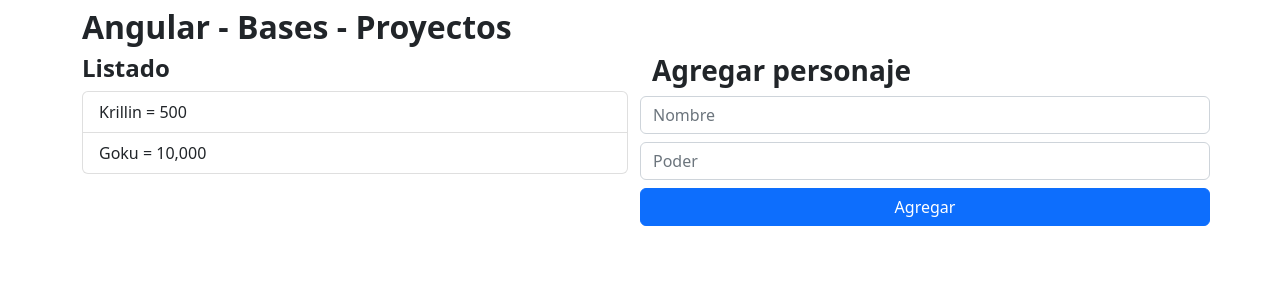
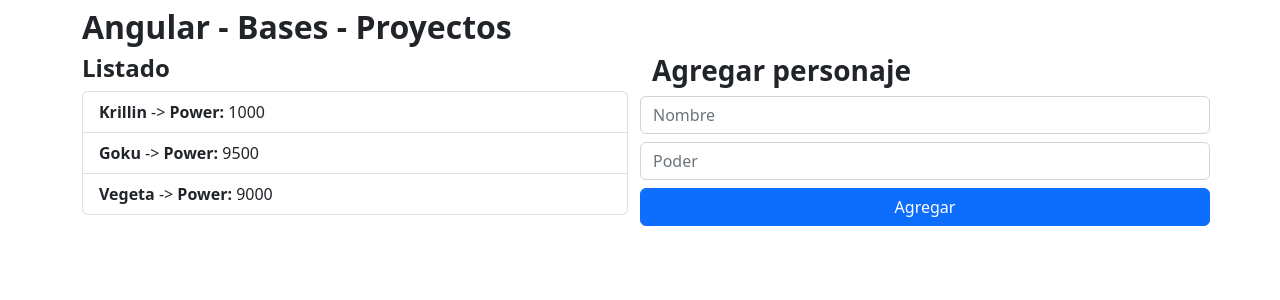
Before and after one commit to alexDev2808/angular-bases, an Angular app: page / in a window 1280 px wide. Shown: the top 300 px of the page. Built offline with nearby package versions, Linux system fonts and the light colour scheme.

Commit message:
@Input()

```diff
--- a/src/app/dbz/components/list/list.component.html
+++ b/src/app/dbz/components/list/list.component.html
@@ -1,5 +1,4 @@
 <h4 class="fw-semibold">Listado</h4>
 <ul class="list-group">
-    <li class="list-group-item">Krillin = 500</li>
-    <li class="list-group-item">Goku = 10,000</li>
+    <li *ngFor="let character of characterList" class="list-group-item"><strong>{{ character.name }}</strong> -> <b>Power: </b> {{ character.power }} </li>
 </ul>
--- a/src/app/dbz/components/list/list.component.ts
+++ b/src/app/dbz/components/list/list.component.ts
@@ -1,4 +1,5 @@
-import { Component } from '@angular/core';
+import { Component, Input } from '@angular/core';
+import { Character } from '../../interfaces/character.interface';
 
 @Component({
   selector: 'app-dbz-list',
@@ -7,4 +8,11 @@ import { Component } from '@angular/core';
 })
 export class ListComponent {
 
+  @Input()
+  public characterList: Character[] = [
+    {
+      name: 'Trunk',
+      power: 10
+    }
+  ]
 }
--- /dev/null
+++ b/src/app/dbz/interfaces/character.interface.ts
@@ -0,0 +1,4 @@
+export interface Character {
+    name: string,
+    power: number
+}
--- a/src/app/dbz/pages/main-page.component.html
+++ b/src/app/dbz/pages/main-page.component.html
@@ -2,7 +2,7 @@
 <div class="row">
     <div class="col">
 
-        <app-dbz-list></app-dbz-list>
+        <app-dbz-list [characterList]="characters"></app-dbz-list>
 
     </div>
 
--- a/src/app/dbz/pages/main-page.component.ts
+++ b/src/app/dbz/pages/main-page.component.ts
@@ -1,4 +1,5 @@
 import { Component } from '@angular/core';
+import { Character } from '../interfaces/character.interface';
 
 @Component({
   selector: 'app-dbz-main-page',
@@ -7,4 +8,18 @@ import { Component } from '@angular/core';
 })
 export class MainPageComponent {
 
+  public characters: Character[] = [
+    {
+      name: 'Krillin',
+      power: 1000,
+    },
+    {
+      name: "Goku",
+      power: 9500,
+    },
+    {
+      name: 'Vegeta',
+      power: 9000
+    }
+  ];
 }
```
